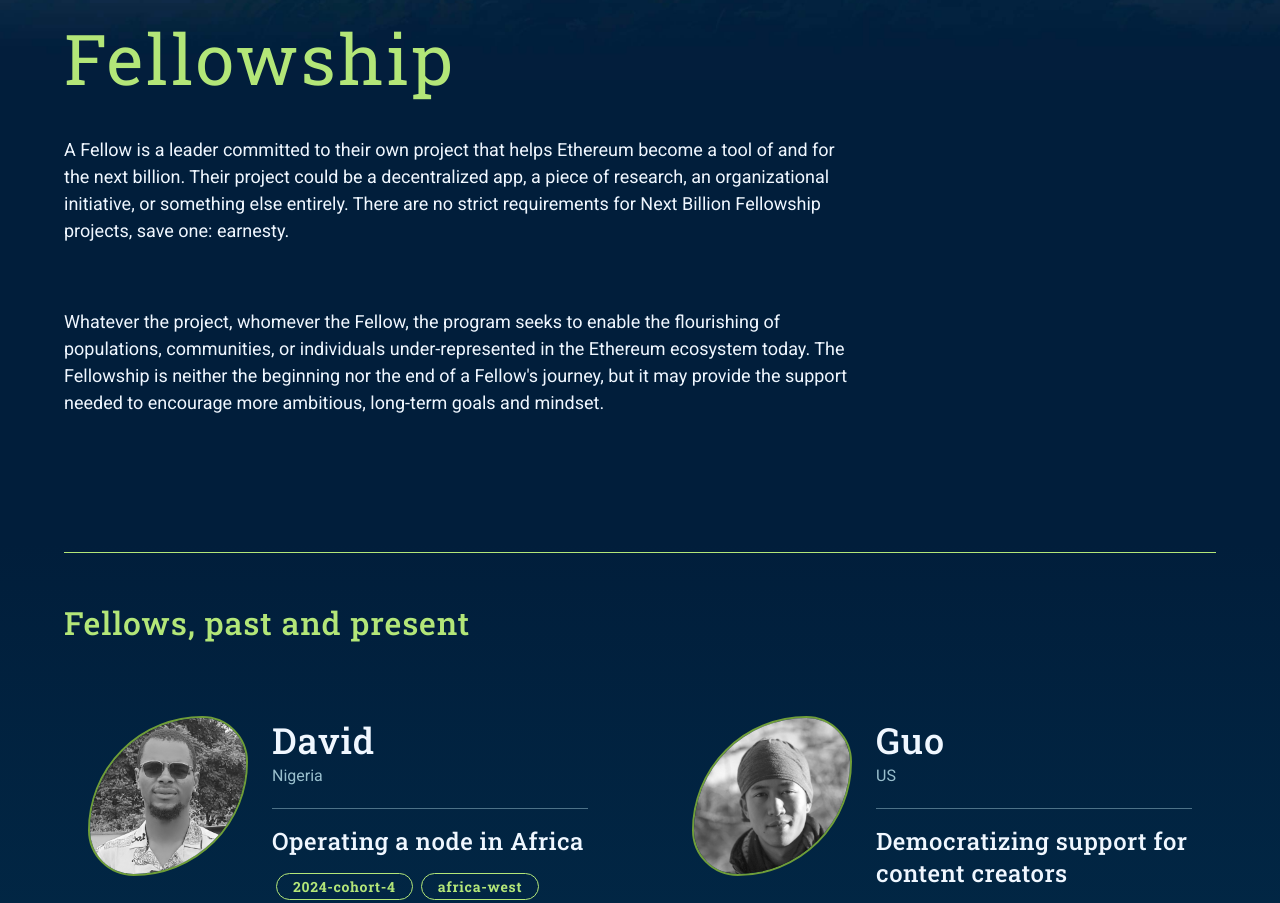
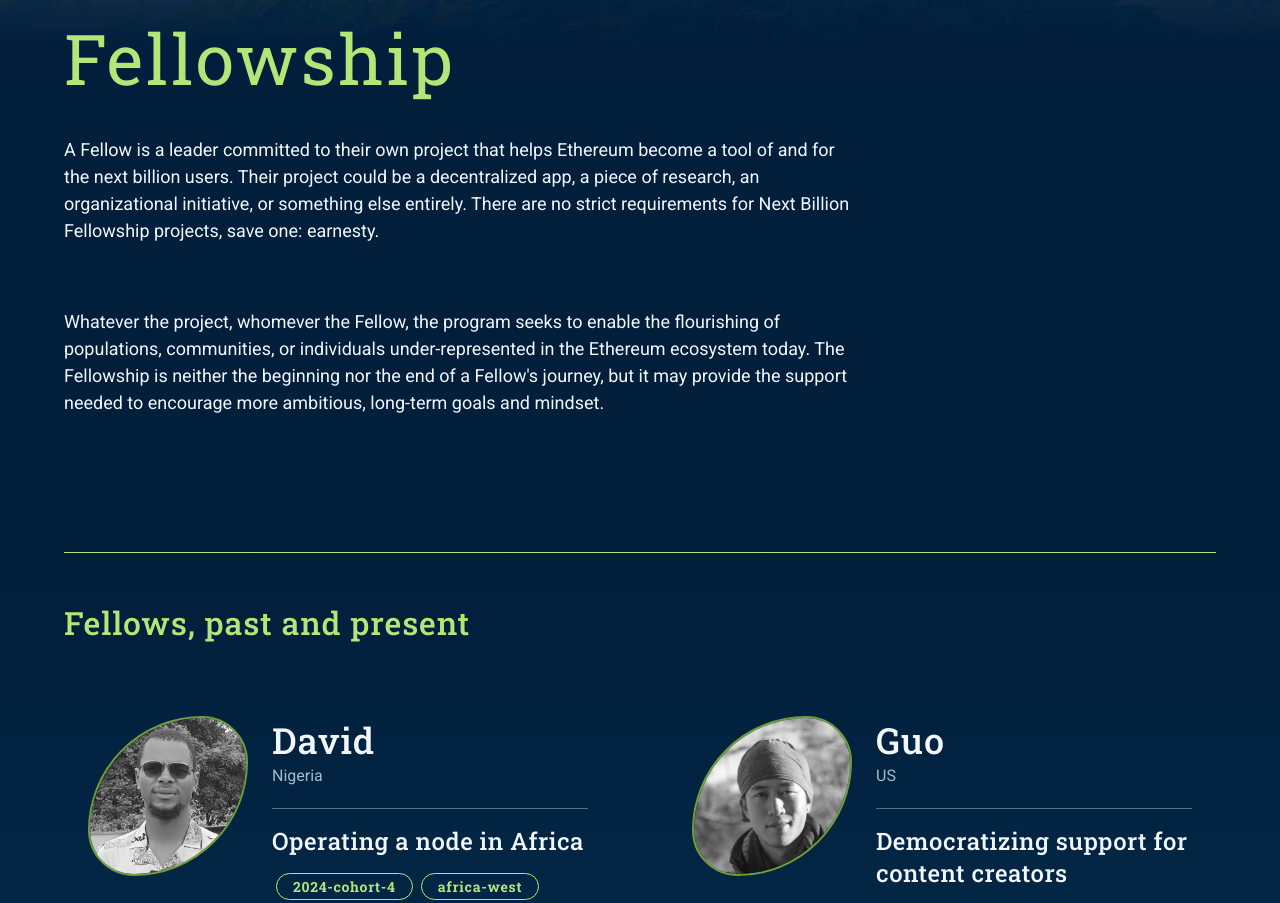
Before and after one commit to ethereum/nxbn-website, a Next.js app: page /fellowship in a window 1280 px wide. Shown: the part 820-1723 px from the top of the page. Built offline with nearby package versions, Linux system fonts and the light colour scheme.

Commit message:
make it clear we're not talking about a billion dollars

```diff
--- a/src/pages/fellowship.tsx
+++ b/src/pages/fellowship.tsx
@@ -57,7 +57,7 @@
               <Box maxW={800}>
                 <Text mb={16} fontSize={18}>
                   A Fellow is a leader committed to their own project that helps
-                  Ethereum become a tool of and for the next billion. Their
+                  Ethereum become a tool of and for the next billion users. Their
                   project could be a decentralized app, a piece of research, an
                   organizational initiative, or something else entirely. There
                   are no strict requirements for Next Billion Fellowship
```
